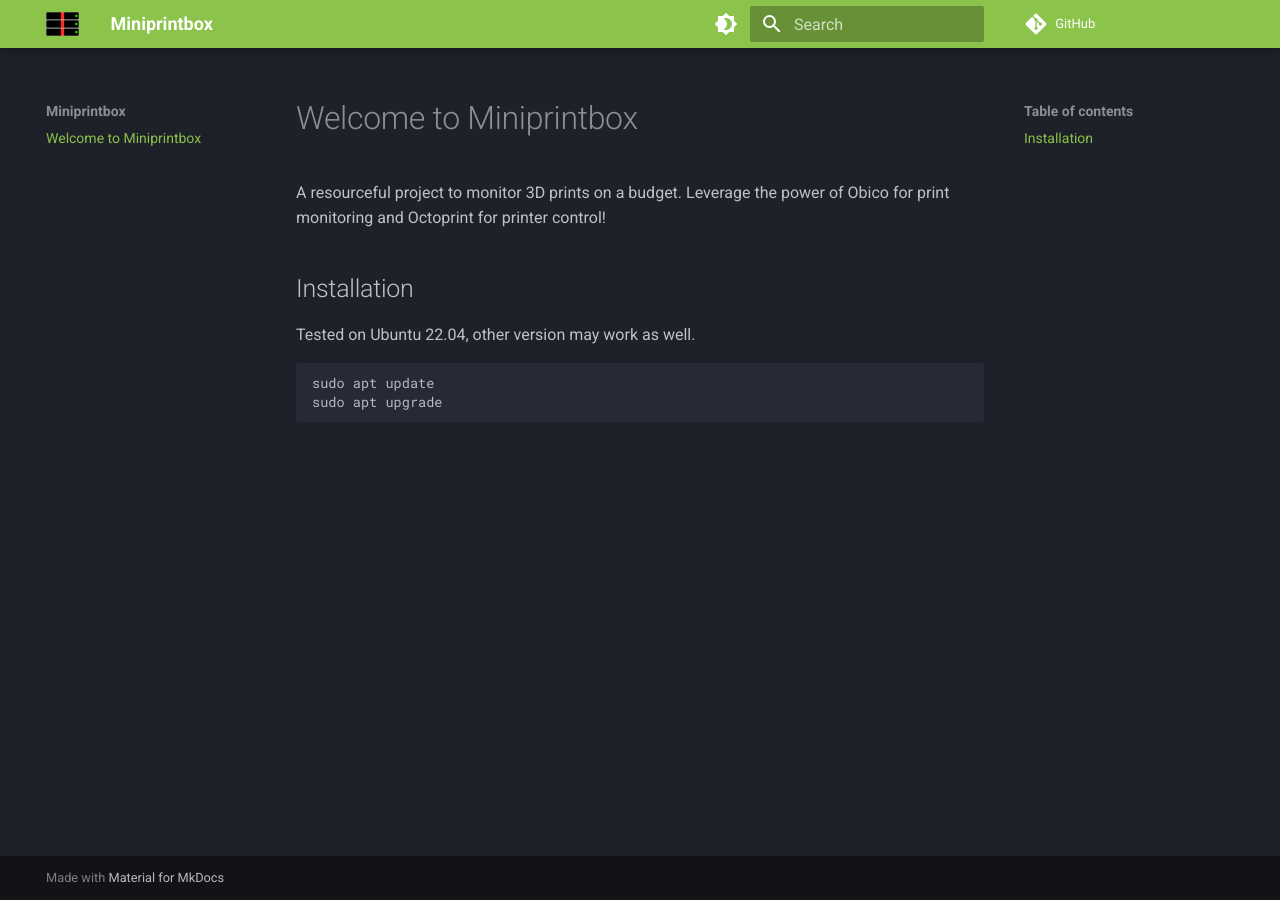
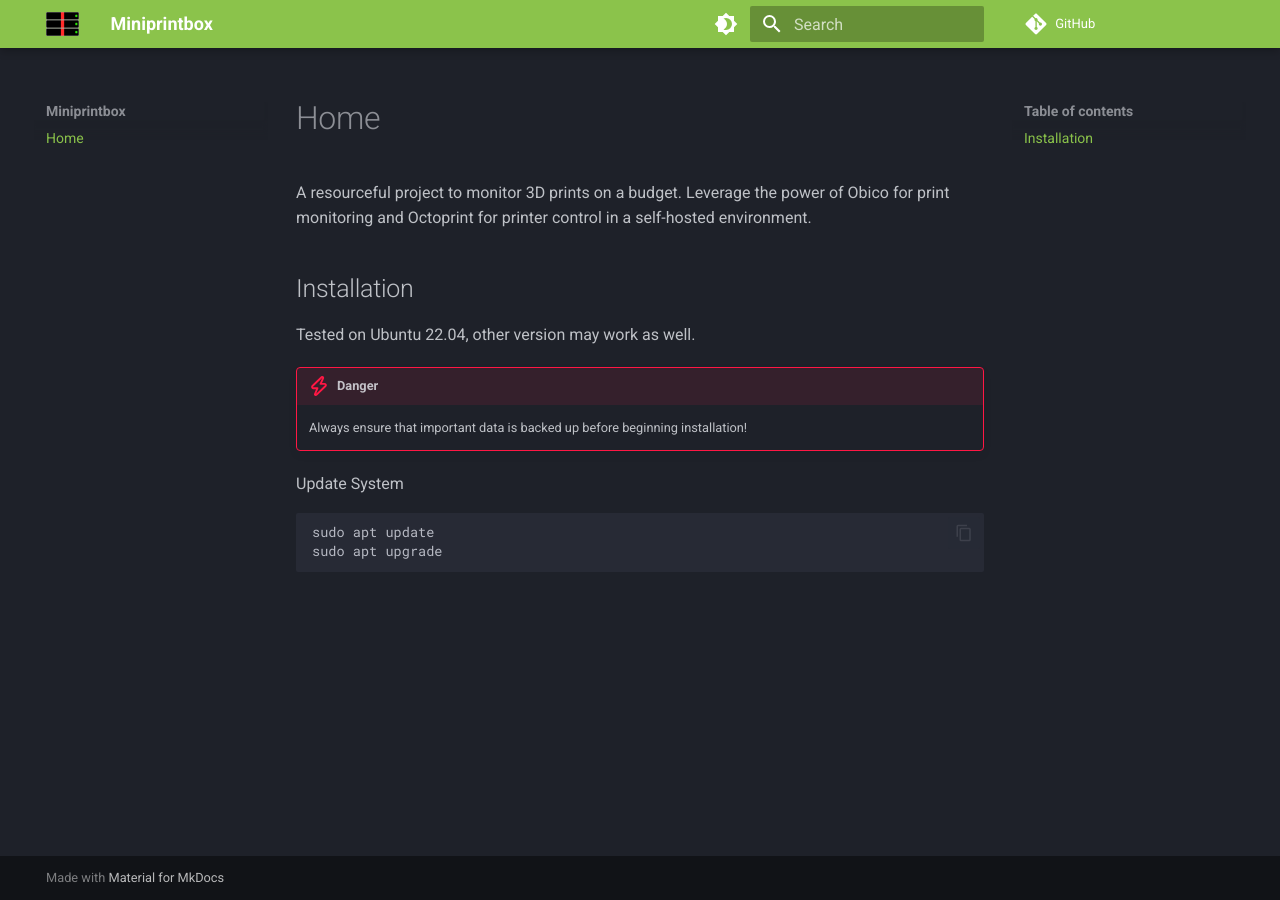
Before and after one commit to hentronnumerouno/miniprintbox, an MkDocs documentation site: the page built from docs/index.md, in a window 1280 px wide. Built offline with MkDocs 1.6.1 and Material for MkDocs 9.7.7, drawn with Linux system fonts in a browser that asks for light colours; comment, search, counter and statistics services are not loaded.

Commit message:
added features

```diff
--- a/docs/index.md
+++ b/docs/index.md
@@ -1,8 +1,15 @@
-# Welcome to Miniprintbox
-A resourceful project to monitor 3D prints on a budget. Leverage the power of Obico for print monitoring and Octoprint for printer control!
+A resourceful project to monitor 3D prints on a budget. Leverage the power of Obico for print monitoring and Octoprint for printer control in a self-hosted environment.
 
 ## Installation
 Tested on Ubuntu 22.04, other version may work as well.
 
+!!! danger
+
+    Always ensure that important data is backed up before beginning installation!
+
+
+
+Update System
+
     sudo apt update
     sudo apt upgrade
--- a/mkdocs.yml
+++ b/mkdocs.yml
@@ -2,19 +2,37 @@
 theme:
   features:
     - navigation.tracking
+    - content.code.copy
+  icon:
+    admonition:
+      note: octicons/tag-16
+      abstract: octicons/checklist-16
+      info: octicons/info-16
+      tip: octicons/squirrel-16
+      success: octicons/check-16
+      question: octicons/question-16
+      warning: octicons/alert-16
+      failure: octicons/x-circle-16
+      danger: octicons/zap-16
+      bug: octicons/bug-16
+      example: octicons/beaker-16
+      quote: octicons/quote-16
   language: en
   logo: mbd9.png
+  favicon: mbd9.png
   name: material
   palette:
     # Palette toggle for dark mode
     - scheme: slate
       primary: light green
+      accent: light blue
       toggle:
         icon: material/brightness-4
         name: Switch to light mode
     # Palette toggle for light mode
     - scheme: default
       primary: light green
+      accent: light blue
       toggle:
         icon: material/brightness-7
         name: Switch to dark mode
@@ -27,3 +45,16 @@
       find what they're searching for. With your consent, you're helping us to
       make our documentation better.
 repo_url: https://github.com/hentronnumerouno/miniprintbox
+markdown_extensions:
+  - admonition
+  - pymdownx.superfences
+  - pymdownx.tabbed:
+      alternate_style: true
+  - tables
+  - pymdownx.highlight:
+      anchor_linenums: true
+      line_spans: __span
+      pygments_lang_class: true
+  - pymdownx.inlinehilite
+  - pymdownx.snippets
+  - pymdownx.superfences
```
